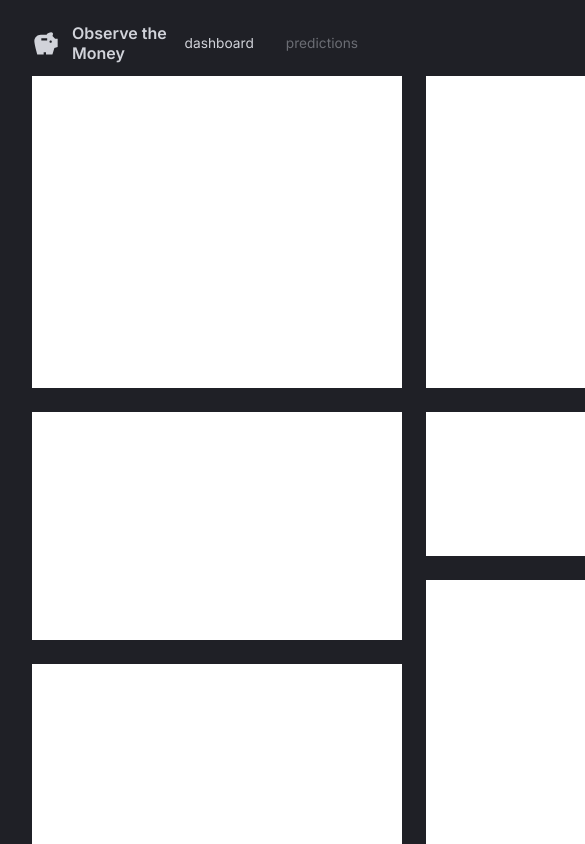
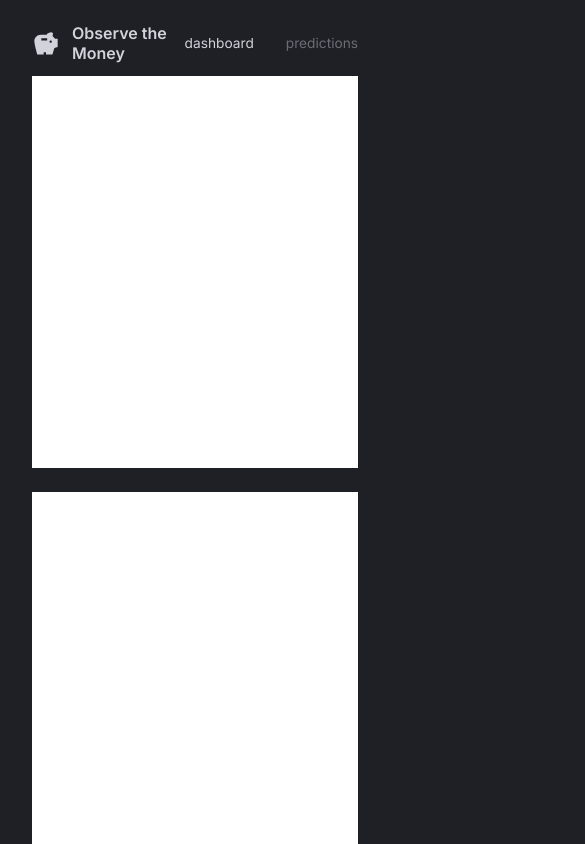
Before and after one commit to sava-stanchev/observe-the-money, a React (Vite) app in the folder client/: page / in a window 390 px wide. Shown: the top 844 px of the page, 585 px wide, since content can reach past the window. Built offline with nearby package versions, Linux system fonts and the light colour scheme.

Commit message:
added small screen grid layout

```diff
--- a/client/src/scenes/dashboard/index.tsx
+++ b/client/src/scenes/dashboard/index.tsx
@@ -1,8 +1,8 @@
-import { useTheme, Box } from "@mui/material";
+import { useTheme, Box, useMediaQuery } from "@mui/material";
 
 type Props = {};
 
-const gridTemplate = `
+const gridTemplateLargeScreens = `
   "a b c"
   "a b c"
   "a b c"
@@ -15,7 +15,41 @@
   "g h j"
 `;
 
+const gridTemplateSmallScreens = `
+  "a"
+  "a"
+  "a"
+  "a"
+  "b"
+  "b"
+  "b"
+  "b"
+  "c"
+  "c"
+  "c"
+  "d"
+  "d"
+  "d"
+  "e"
+  "e"
+  "f"
+  "f"
+  "f"
+  "g"
+  "g"
+  "g"
+  "h"
+  "h"
+  "h"
+  "h"
+  "i"
+  "i"
+  "j"
+  "j"
+`;
+
 const Dashboard = (props: Props) => {
+  const isAboveMediumScreens = useMediaQuery("(min-width: 1200px)");
   const { palette } = useTheme();
   return (
     <Box
@@ -23,11 +57,19 @@
       height="100%"
       display="grid"
       gap="1.5rem"
-      sx={{
-        gridTemplateColumns: "repeat(3, minmax(370px, 1fr))",
-        gridTemplateRows: "repeat(10, minmax(60px, 1fr))",
-        gridTemplateAreas: gridTemplate,
-      }}
+      sx={
+        isAboveMediumScreens
+          ? {
+              gridTemplateColumns: "repeat(3, minmax(370px, 1fr))",
+              gridTemplateRows: "repeat(10, minmax(60px, 1fr))",
+              gridTemplateAreas: gridTemplateLargeScreens,
+            }
+          : {
+              gridAutoColumns: "1fr",
+              gridAutoRows: "80px",
+              gridTemplateAreas: gridTemplateSmallScreens,
+            }
+      }
     >
       <Box bgcolor="#fff" gridArea="a"></Box>
       <Box bgcolor="#fff" gridArea="b"></Box>
```
